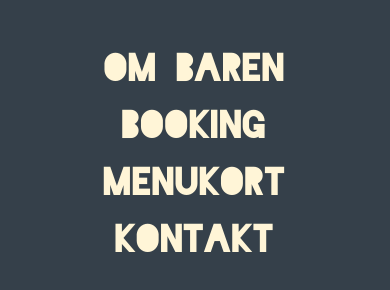
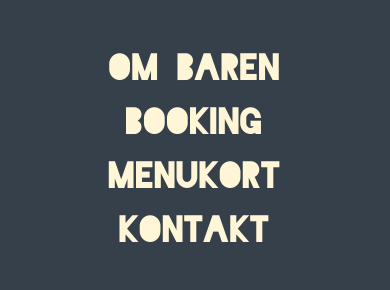
Before and after one commit to nila1010/thebarkingdog, an Astro site: page / in a window 390 px wide. Shown: the part 388-678 px from the top of the page. Built offline with nearby package versions, Linux system fonts and the light colour scheme; Astro itself is replaced by a stand-in of ours.

Commit message:
forside dine

```diff
--- a/src/components/Navigation.astro
+++ b/src/components/Navigation.astro
@@ -116,7 +116,7 @@ const { title } = Astro.props
 			animation-timing-function: ease-in-out;
 		}
 		a {
-			font-size: 20px;
+			font-size: 60px;
 		}
 
 		@keyframes falling_kf {
--- a/src/pages/index.astro
+++ b/src/pages/index.astro
@@ -88,7 +88,7 @@ import '../styles/mainstyles.css'
 		}
 
 		a {
-			font-size: 38px;
+			font-size: 36px;
 		}
 	}
 </style>
```
